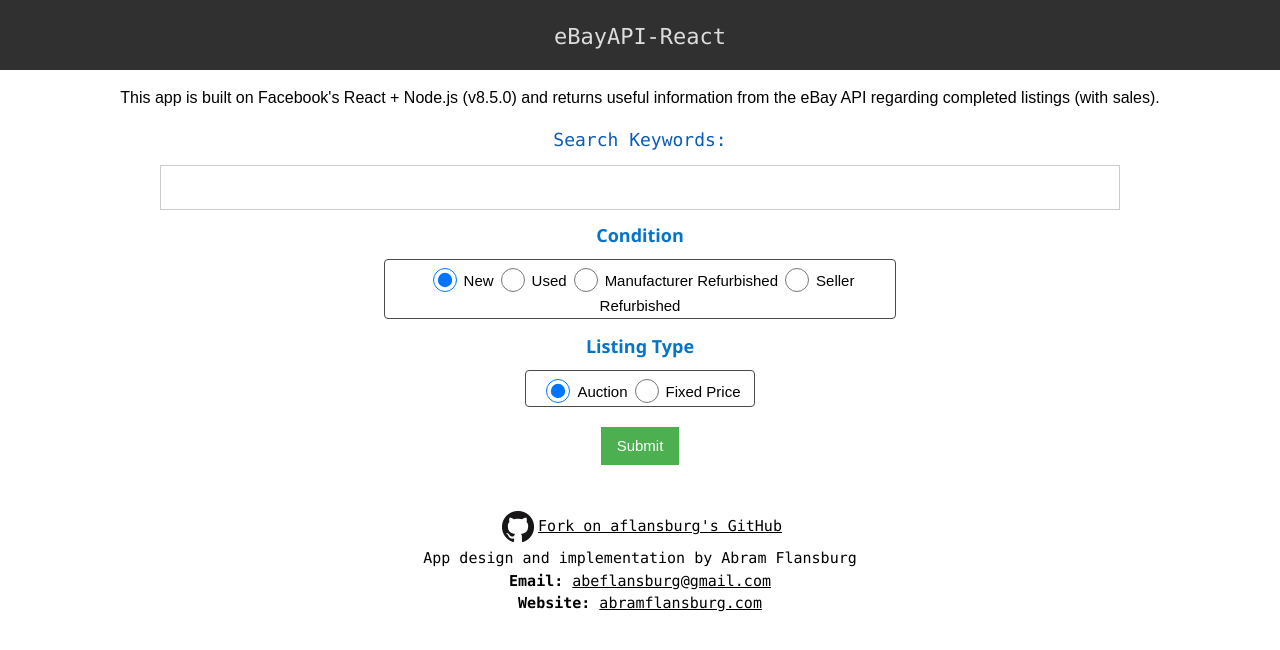
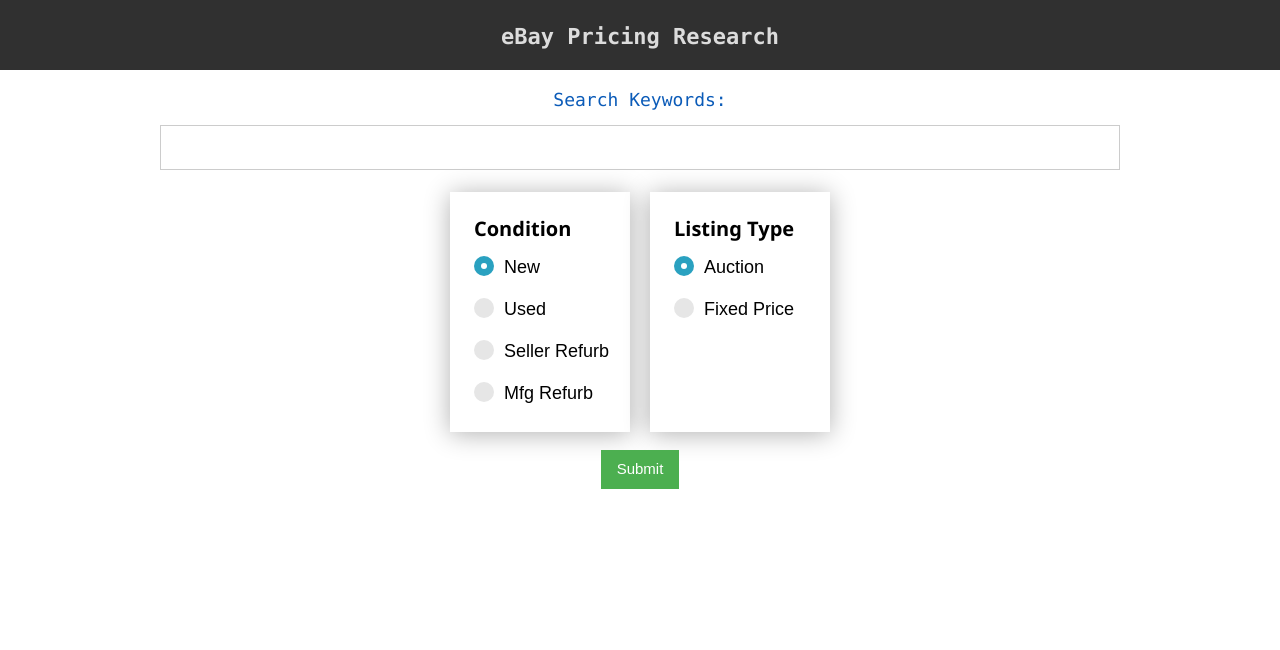
Before and after one commit to aflansburg/ebay-react, a React (Create React App) app: page / in a window 1280 px wide. Shown: the top 650 px of the page. Built offline with nearby package versions, Linux system fonts and the light colour scheme.

Commit message:
pretty major updates to styling and state management

```diff
--- a/public/index.html
+++ b/public/index.html
@@ -20,7 +20,7 @@
       work correctly both with client-side routing and a non-root public URL.
       Learn how to configure a non-root public URL by running `npm run build`.
     -->
-    <title>eBay API|React|Node.js</title>
+    <title>eBay Pricing Research</title>
   </head>
   <body>
     <noscript>
@@ -42,9 +42,9 @@
     -->
   </body>
 <footer>
-    <img src="github.png"><a href="https://github.com/aflansburg/ebay-react">Fork on aflansburg's GitHub</a>
+    <!-- <img src="github.png"><a href="https://github.com/aflansburg/ebay-react">Fork on aflansburg's GitHub</a>
     <br>App design and implementation by Abram Flansburg<br>
     <b>Email: </b><a href="mailto:abeflansburg@gmail.com">abeflansburg@gmail.com</a><br>
-    <b>Website: </b><a href="http://abramflansburg.com">abramflansburg.com</a>
+    <b>Website: </b><a href="http://abramflansburg.com">abramflansburg.com</a> -->
 </footer>
 </html>
--- a/src/App.css
+++ b/src/App.css
@@ -13,6 +13,7 @@
   height: 70px;
   padding: 20px;
   color: #dcdcdc;
+  font-weight: bold;
 }
 
 .App-intro {
@@ -99,68 +100,104 @@
     font-family: "Trebuchet MS", sans-serif;
 }
 
-.condition-radio-pane {
-    margin: 8px auto;
-    text-align: center;
-    padding-bottom: 4px;
-}
-
-.radio-pane-inner {
-    width: 40%;
-    text-align: center;
-    margin: 0 auto;
-    border: #4b4b4b solid 1px;
-    border-radius: 4px 4px 4px 4px;
-}
-
-.radio-pane-inner-type {
-    width: 18%;
-    text-align: center;
-    margin: 0 auto;
-    border: #4b4b4b solid 1px;
-    border-radius: 4px 4px 4px 4px;
-}
-
-.condition-radio-pane h5 {
-    color: #0474ca;
-    font-weight: bold;
-    text-align: center;
-}
-.condition-radio-pane hr {
-    width: 40%;
-    height: 30px;
-    border-style: solid;
-    border-color: #39383c;
-    border-width: 1px 0 0 0;
-    border-radius: 20px;
-    text-align: center;
+.groups {
     margin: 0 auto;
 }
 
-.listingType-radio-pane {
-    margin: 8px auto 12px;
-    text-align: center;
+.groups h4 {
+    font-weight: bold;
 }
 
-.listingType-radio-pane h5 {
-    color: #0474ca;
-    font-weight: bold;
-    text-align: center;
-}
-.listingType-radio-pane hr {
-    width: 40%;
-    height: 30px;
-    border-style: solid;
-    border-color: #39383c;
-    border-width: 1px 0 0 0;
-    border-radius: 20px;
-    text-align: center;
-    margin: 0 auto;
+.left-grp, .right-grp {
+    display: inline-block;
 }
 
-.w3-radio {
-    margin: 2px 7px 9px;
-}
+.control-group {
+    display: inline-block;
+    vertical-align: top;
+    background: #fff;
+    text-align: left;
+    box-shadow: 0 2px 24px rgba(0, 0, 0, 0.308);
+    padding-right: 20px;
+    padding-left: 24px;
+    padding-top: 12px;
+    width: 180px;
+    height: 240px;
+    margin: 10px;
+  }
+
+  .control {
+    display: block;
+    position: relative;
+    padding-left: 30px;
+    margin-bottom: 15px;
+    cursor: pointer;
+    font-size: 18px;
+  }
+  .control input {
+    position: absolute;
+    z-index: -1;
+    opacity: 0;
+  }
+  .control__indicator {
+    position: absolute;
+    top: 2px;
+    left: 0;
+    height: 20px;
+    width: 20px;
+    background: #e6e6e6;
+  }
+  .control--radio .control__indicator {
+    border-radius: 50%;
+  }
+  .control:hover input ~ .control__indicator,
+  .control input:focus ~ .control__indicator {
+    background: #ccc;
+  }
+  .control input:checked ~ .control__indicator {
+    background: #2aa1c0;
+  }
+  .control:hover input:not([disabled]):checked ~ .control__indicator,
+  .control input:checked:focus ~ .control__indicator {
+    background: #2aa1c0;
+  }
+  .control input:disabled ~ .control__indicator {
+    background: #e6e6e6;
+    opacity: 0.6;
+    pointer-events: none;
+  }
+  .control__indicator:after {
+    content: '';
+    position: absolute;
+    display: none;
+  }
+  .control input:checked ~ .control__indicator:after {
+    display: block;
+  }
+  .control--checkbox .control__indicator:after {
+    left: 8px;
+    top: 4px;
+    width: 3px;
+    height: 8px;
+    border: solid #fff;
+    border-width: 0 2px 2px 0;
+    transform: rotate(45deg);
+  }
+  .control--checkbox input:disabled ~ .control__indicator:after {
+    border-color: #7b7b7b;
+  }
+  .control--radio .control__indicator:after {
+    left: 7px;
+    top: 7px;
+    height: 6px;
+    width: 6px;
+    border-radius: 50%;
+    background: #fff;
+  }
+  .control--radio input:disabled ~ .control__indicator:after {
+    background: #7b7b7b;
+  }
+
 
 .w3-button {
     margin: 8px auto 12px;
--- a/src/App.js
+++ b/src/App.js
@@ -9,10 +9,10 @@
     return (
       <div className="App">
         <div className="App-header">
-          <p className="App-h2">eBayAPI-React</p>
+          <p className="App-h2">eBay Pricing Research</p>
         </div>
         <p className="App-intro">
-          This app is built on Facebook's React + Node.js (v8.5.0) and returns useful information from the eBay API regarding completed listings (with sales).
+
         </p>
       </div>
     );
@@ -20,9 +20,9 @@
 }
 
 const initialState = {
-    keywords: '',
-    selectedOption: 'New',
-    selectedType: 'Auction'
+    keywords: localStorage.getItem('Keywords') || '',
+    selectedOption: localStorage.getItem('SelectedOption') || 'New',
+    selectedType: localStorage.getItem('SelectedType') || 'Auction'
 };
 
 class NameForm extends Component {
@@ -32,17 +32,20 @@
 
     this.handleInputChange = this.handleInputChange.bind(this);
     this.handleConditionRadioChange = this.handleConditionRadioChange.bind(this);
-      this.handleTypeRadioChange = this.handleTypeRadioChange.bind(this);
+    this.handleTypeRadioChange = this.handleTypeRadioChange.bind(this);
     this.handleSubmit = this.handleSubmit.bind(this);
   }
   handleInputChange(event){
     this.setState({keywords: event.target.value});
+    localStorage.setItem('Keywords', event.target.value);
   }
   handleConditionRadioChange(event){
     this.setState({selectedOption: event.target.value});
+    localStorage.setItem('SelectedOption' , event.target.value);
   }
   handleTypeRadioChange(event){
       this.setState({selectedType: event.target.value});
+      localStorage.setItem('SelectedType', event.target.value);
   }
   handleSubmit(event){
     ReactDOM.render(
@@ -101,7 +104,6 @@
                 <div className="cancel-btn">
                   <button className="w3-button w3-green"
                           onClick={()=>{
-                            this.setState(initialState);
                             window.location.reload();
                           }}>
                     New Search
@@ -157,36 +159,49 @@
             Search Keywords:
           </label>
           <input className="w3-input w3-border" type="text" value={this.state.keywords} onChange={this.handleInputChange} />
-          <div className="condition-radio-pane">
-              <h5>Condition</h5>
-              <div className="radio-pane-inner">
-            <input className="w3-radio" type="radio" name="condition" value="New"
-                   checked={this.state.selectedOption ==='New'} onChange={this.handleConditionRadioChange} />
-            <label>New</label>
-            <input className="w3-radio" type="radio" name="condition" value="Used"
-                   checked={this.state.selectedOption ==='Used'} onChange={this.handleConditionRadioChange} />
-            <label>Used</label>
-              <input className="w3-radio" type="radio" name="condition" value="Manufacturer Refurbished"
-                     checked={this.state.selectedOption ==='Manufacturer Refurbished'} onChange={this.handleConditionRadioChange} />
-              <label>Manufacturer Refurbished</label>
-              <input className="w3-radio" type="radio" name="condition" value="Seller Refurbished"
-                     checked={this.state.selectedOption ==='Seller Refurbished'} onChange={this.handleConditionRadioChange} />
-              <label>Seller Refurbished</label>
-              </div>
+          <div className="groups">
+          <div className="left-grp">
+          <div className="control-group">
+            <h4>Condition</h4>
+            <label className="control control--radio">New
+              <input type="radio" name="condition" value="New" checked={this.state.selectedOption === 'New'}
+                onChange={this.handleConditionRadioChange} />
+                <div className="control__indicator"></div>
+            </label>
+            <label className="control control--radio">Used
+              <input type="radio" name="condition" value="Used" checked={this.state.selectedOption === 'Used'}
+                onChange={this.handleConditionRadioChange} />
+                <div className="control__indicator"></div>
+            </label>
+            <label className="control control--radio">Seller Refurb
+              <input type="radio" name="condition" value="Seller Refurbished" checked={this.state.selectedOption === 'Seller Refurbished'}
+                onChange={this.handleConditionRadioChange} />
+                <div className="control__indicator"></div>
+            </label>
+            <label className="control control--radio">Mfg Refurb
+              <input type="radio" name="condition" value="Manufacturer Refurbished" checked={this.state.selectedOption === 'Manufacturer Refurbished'}
+                onChange={this.handleConditionRadioChange} />
+                <div className="control__indicator"></div>
+            </label>
           </div>
-          <div className="listingType-radio-pane">
-              <h5>Listing Type</h5>
-              <div className="radio-pane-inner-type">
-              <input className="w3-radio" type="radio" name="listingType" value="Auction"
-                     checked={this.state.selectedType ==='Auction'} onChange={this.handleTypeRadioChange} />
-              <label>Auction</label>
-              <input className="w3-radio" type="radio" name="listingType" value="Fixed"
-                     checked={this.state.selectedType ==='Fixed'} onChange={this.handleTypeRadioChange} />
-              <label>Fixed Price</label>
-              </div>
+          </div>
+          <div className="right-grp">
+          <div className="control-group">
+            <h4>Listing Type</h4>
+            <label className="control control--radio">Auction
+              <input type="radio" name="listingType" value="Auction" checked={this.state.selectedType === 'Auction'}
+                onChange={this.handleTypeRadioChange} />
+                <div className="control__indicator"></div>
+            </label>
+            <label className="control control--radio">Fixed Price
+              <input type="radio" name="listingType" value="Fixed" checked={this.state.selectedType === 'Fixed'}
+                onChange={this.handleTypeRadioChange} />
+                <div className="control__indicator"></div>
+            </label>
+          </div>
+          </div>
           </div>
           <input className="w3-button w3-green" type="submit" value="Submit" />
-
         </form>
     );
   }
```
Also changed, not shown: package.json (+5 -5 lines), 1 other file (tests, documents, lock files or other folders).
